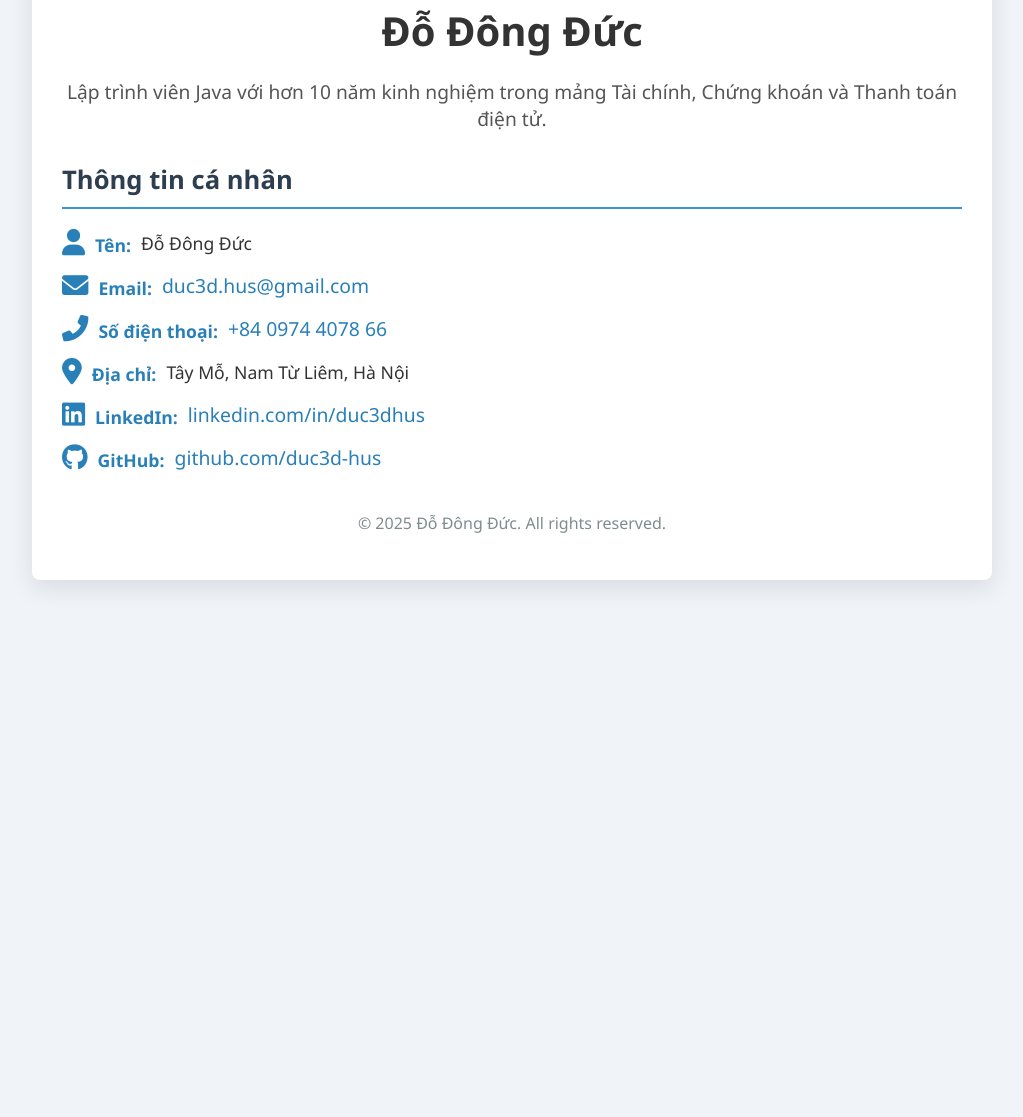
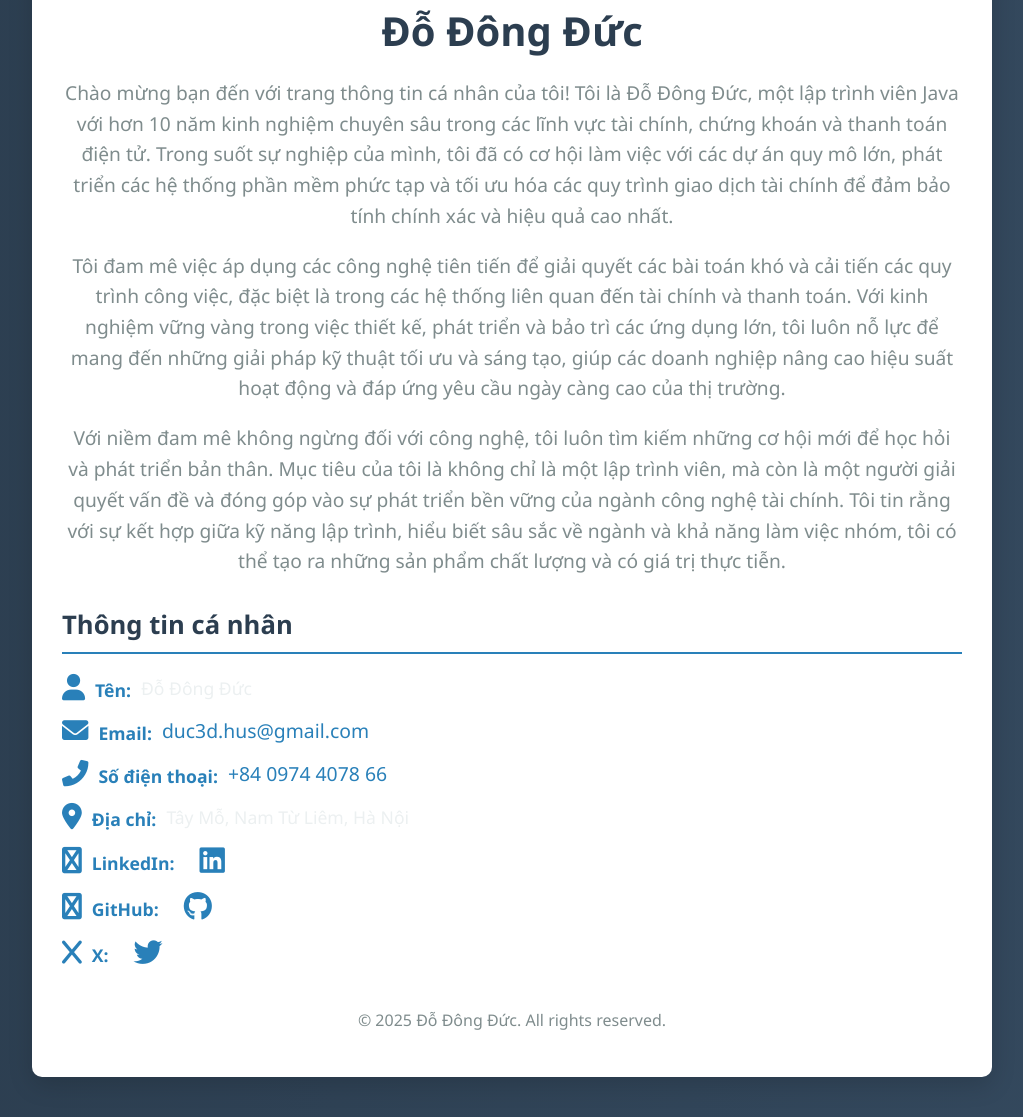
Before and after one commit to duc3d-hus/duc3d-hus.github.io, a plain HTML site: page index.html in a window 1280 px wide. Shown: the part 94-1211 px from the top of the page, without its empty margins (128-1151 px from the left). Before the commit the page ends 800 px from the top, so only its background shows below. Drawn offline with Linux system fonts and the light colour scheme.

Commit message:
Update index.html

```diff
--- a/index.html
+++ b/index.html
@@ -10,8 +10,8 @@
             font-family: 'Segoe UI', Tahoma, Geneva, Verdana, sans-serif;
             margin: 0;
             padding: 0;
-            background-color: #f0f4f8;
-            color: #333;
+            background: linear-gradient(to right, #2c3e50, #34495e); /* Background gradient chuyên nghiệp */
+            color: #ecf0f1;
         }
 
         .container {
@@ -20,15 +20,15 @@
             margin: 40px auto;
             padding: 30px;
             background-color: #fff;
-            border-radius: 8px;
-            box-shadow: 0 8px 24px rgba(0, 0, 0, 0.1);
+            border-radius: 10px;
+            box-shadow: 0 8px 24px rgba(0, 0, 0, 0.15);
             font-size: 16px;
         }
 
         h1 {
             text-align: center;
             font-size: 2.5em;
-            color: #333;
+            color: #2c3e50;
             margin-bottom: 20px;
             font-weight: 600;
         }
@@ -36,8 +36,9 @@
         .intro {
             text-align: center;
             font-size: 1.2em;
-            color: #555;
+            color: #7f8c8d;
             margin-bottom: 30px;
+            line-height: 1.6;
         }
 
         .contact-info {
@@ -47,7 +48,7 @@
         .contact-info h2 {
             font-size: 1.6em;
             color: #2c3e50;
-            border-bottom: 2px solid #3498db;
+            border-bottom: 2px solid #2980b9;
             padding-bottom: 10px;
             margin-bottom: 20px;
         }
@@ -111,6 +112,29 @@
         .social-links a:hover {
             color: #1abc9c;
         }
+
+        .contact-item .social-icon {
+            margin: 0 15px;
+        }
+
+        /* Mobile responsive */
+        @media (max-width: 768px) {
+            .container {
+                padding: 20px;
+            }
+
+            h1 {
+                font-size: 2em;
+            }
+
+            .intro {
+                font-size: 1em;
+            }
+
+            .contact-info h2 {
+                font-size: 1.4em;
+            }
+        }
     </style>
 </head>
 <body>
@@ -118,7 +142,11 @@
     <div class="container">
         <h1>Đỗ Đông Đức</h1>
         <div class="intro">
-            <p>Lập trình viên Java với hơn 10 năm kinh nghiệm trong mảng Tài chính, Chứng khoán và Thanh toán điện tử.</p>
+            <p>Chào mừng bạn đến với trang thông tin cá nhân của tôi! Tôi là Đỗ Đông Đức, một lập trình viên Java với hơn 10 năm kinh nghiệm chuyên sâu trong các lĩnh vực tài chính, chứng khoán và thanh toán điện tử. Trong suốt sự nghiệp của mình, tôi đã có cơ hội làm việc với các dự án quy mô lớn, phát triển các hệ thống phần mềm phức tạp và tối ưu hóa các quy trình giao dịch tài chính để đảm bảo tính chính xác và hiệu quả cao nhất.</p>
+
+            <p>Tôi đam mê việc áp dụng các công nghệ tiên tiến để giải quyết các bài toán khó và cải tiến các quy trình công việc, đặc biệt là trong các hệ thống liên quan đến tài chính và thanh toán. Với kinh nghiệm vững vàng trong việc thiết kế, phát triển và bảo trì các ứng dụng lớn, tôi luôn nỗ lực để mang đến những giải pháp kỹ thuật tối ưu và sáng tạo, giúp các doanh nghiệp nâng cao hiệu suất hoạt động và đáp ứng yêu cầu ngày càng cao của thị trường.</p>
+
+            <p>Với niềm đam mê không ngừng đối với công nghệ, tôi luôn tìm kiếm những cơ hội mới để học hỏi và phát triển bản thân. Mục tiêu của tôi là không chỉ là một lập trình viên, mà còn là một người giải quyết vấn đề và đóng góp vào sự phát triển bền vững của ngành công nghệ tài chính. Tôi tin rằng với sự kết hợp giữa kỹ năng lập trình, hiểu biết sâu sắc về ngành và khả năng làm việc nhóm, tôi có thể tạo ra những sản phẩm chất lượng và có giá trị thực tiễn.</p>
         </div>
 
         <div class="contact-info">
@@ -136,10 +164,23 @@
                 <label><i class="fas fa-map-marker-alt"></i>Địa chỉ:</label> <span>Tây Mỗ, Nam Từ Liêm, Hà Nội</span>
             </div>
             <div class="contact-item">
-                <label><i class="fab fa-linkedin"></i>LinkedIn:</label> <a href="https://www.linkedin.com/in/duc3dhus" target="_blank">linkedin.com/in/duc3dhus</a>
+                <label><i class="fas fa-linkedin"></i>LinkedIn:</label>
+                <a href="https://www.linkedin.com/in/duc3dhus" target="_blank" class="social-icon">
+                    <i class="fab fa-linkedin"></i>
+                </a>
             </div>
             <div class="contact-item">
-                <label><i class="fab fa-github"></i>GitHub:</label> <a href="https://github.com/duc3d-hus" target="_blank">github.com/duc3d-hus</a>
+                <label><i class="fas fa-github"></i>GitHub:</label>
+                <a href="https://github.com/duc3d-hus" target="_blank" class="social-icon">
+                    <i class="fab fa-github"></i>
+                </a>
+            </div>
+            <!-- Thêm liên kết X -->
+            <div class="contact-item">
+                <label><i class="fab fa-x"></i>X:</label>
+                <a href="https://x.com/DucDo46202836" target="_blank" class="social-icon">
+                    <i class="fab fa-twitter"></i> <!-- Bạn có thể thay "fab fa-twitter" bằng một biểu tượng X nếu có sẵn -->
+                </a>
             </div>
         </div>
 
```
